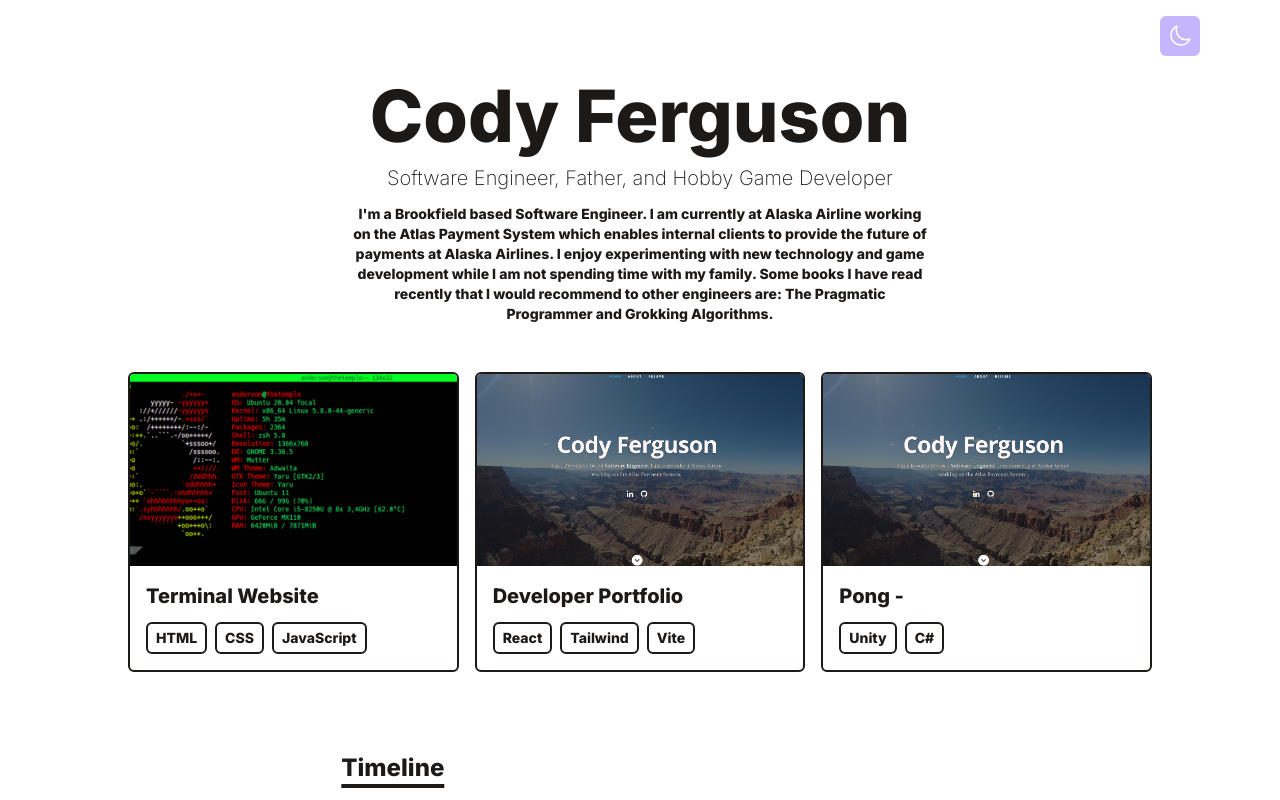
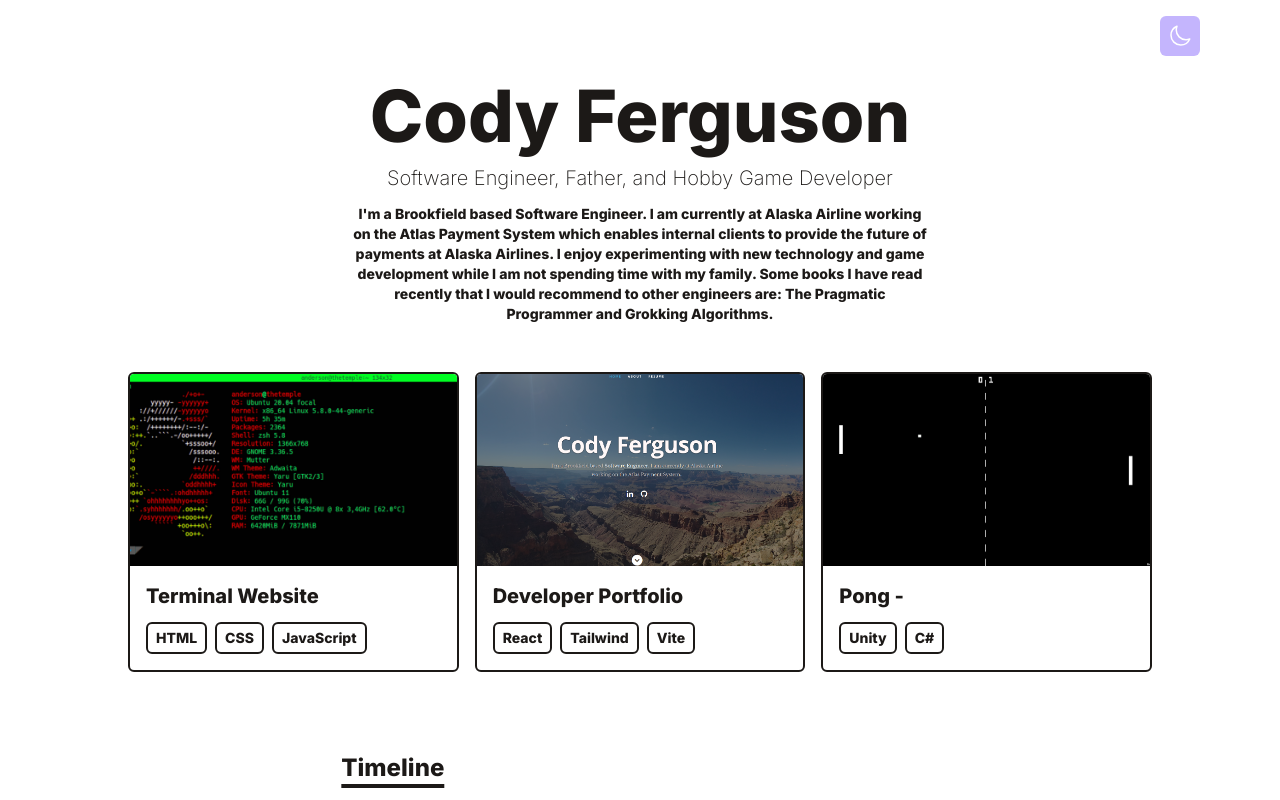
Before and after one commit to codyferguson/website-frontend, a React (Vite) app: page / in a window 1280 px wide. Shown: the top 800 px of the page. Built offline with nearby package versions, Linux system fonts and the light colour scheme.

Commit message:
Update pong game image

```diff
--- a/src/data/portfolio.js
+++ b/src/data/portfolio.js
@@ -13,7 +13,7 @@ export default [
     },
     {
         title: 'Pong - ',
-        imgUrl: '/assets/websitePlaceholder.png',
+        imgUrl: '/assets/PongGame.png',
         stack: ['Unity', 'C#'],
         link: ''
     }
```
Also changed, not shown: public/assets/PongGame.png (added).
